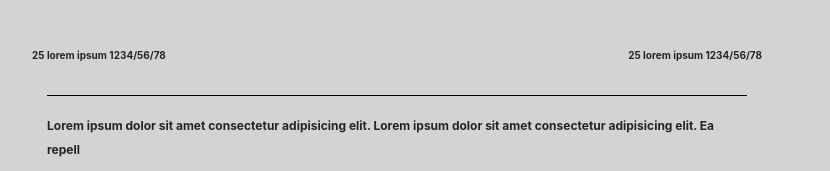
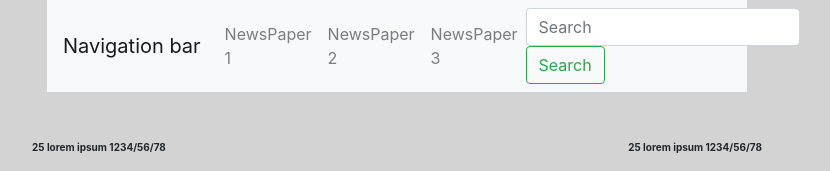
Before and after one commit to Satyam101/Zen, a plain HTML site: page week3/Day-4/Newspaper2.html in a window 1280 px wide. Shown: the top 171 px of the page, without its empty margins (243-1073 px from the left). Drawn offline with nearby package versions, Linux system fonts and the light colour scheme.

Commit message:
changed2

```diff
--- a/week3/Day-4/Newspaper2.html
+++ b/week3/Day-4/Newspaper2.html
@@ -35,7 +35,35 @@
     <title>Newspaper 2 </title>
   </head>
   <body class="mystyle" >
+    <nav class="navbar navbar-expand-lg navbar-light bg-light">
+        <a class="navbar-brand" href="#">Navigation bar</a>
+        <button class="navbar-toggler" type="button" data-toggle="collapse" data-target="#navbarSupportedContent" aria-controls="navbarSupportedContent" aria-expanded="false" aria-label="Toggle navigation">
+          <span class="navbar-toggler-icon"></span>
+        </button>
 
+        <div class="collapse navbar-collapse" id="navbarSupportedContent">
+          <ul class="navbar-nav mr-auto">
+
+
+            <li class="nav-item">
+              <a class="nav-link" href="Newspaper1.html">NewsPaper 1</a>
+            </li>
+
+
+            <li class="nav-item">
+                <a class="nav-link" href="Newspaper2.html">NewsPaper 2</a>
+              </li>
+
+            <li class="nav-item">
+                <a class="nav-link" href="Newspaper2.html">NewsPaper 3</a>
+              </li>
+          </ul>
+          <form class="form-inline my-2 my-lg-0">
+            <input class="form-control mr-sm-2" type="search" placeholder="Search" aria-label="Search">
+            <button class="btn btn-outline-success my-2 my-sm-0" type="submit">Search</button>
+          </form>
+        </div>
+      </nav>
     <!-- Optional JavaScript -->
     <!-- jQuery first, then Popper.js, then Bootstrap JS -->
     <script src="https://code.jquery.com/jquery-3.5.1.slim.min.js" integrity="sha384-DfXdz2htPH0lsSSs5nCTpuj/zy4C+OGpamoFVy38MVBnE+IbbVYUew+OrCXaRkfj" crossorigin="anonymous"></script>
```
Also changed, not shown: week3/Day-4/Newspaper1.html (+6 -2 lines).
